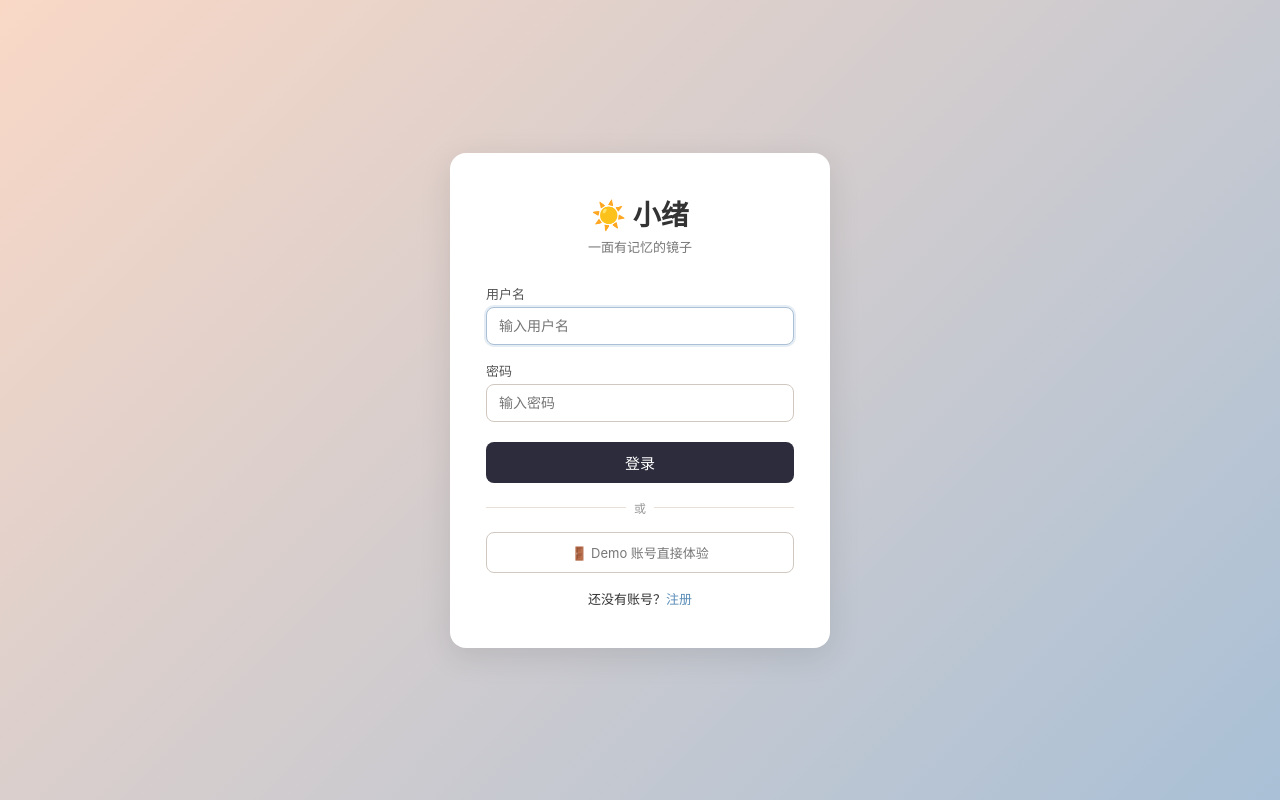
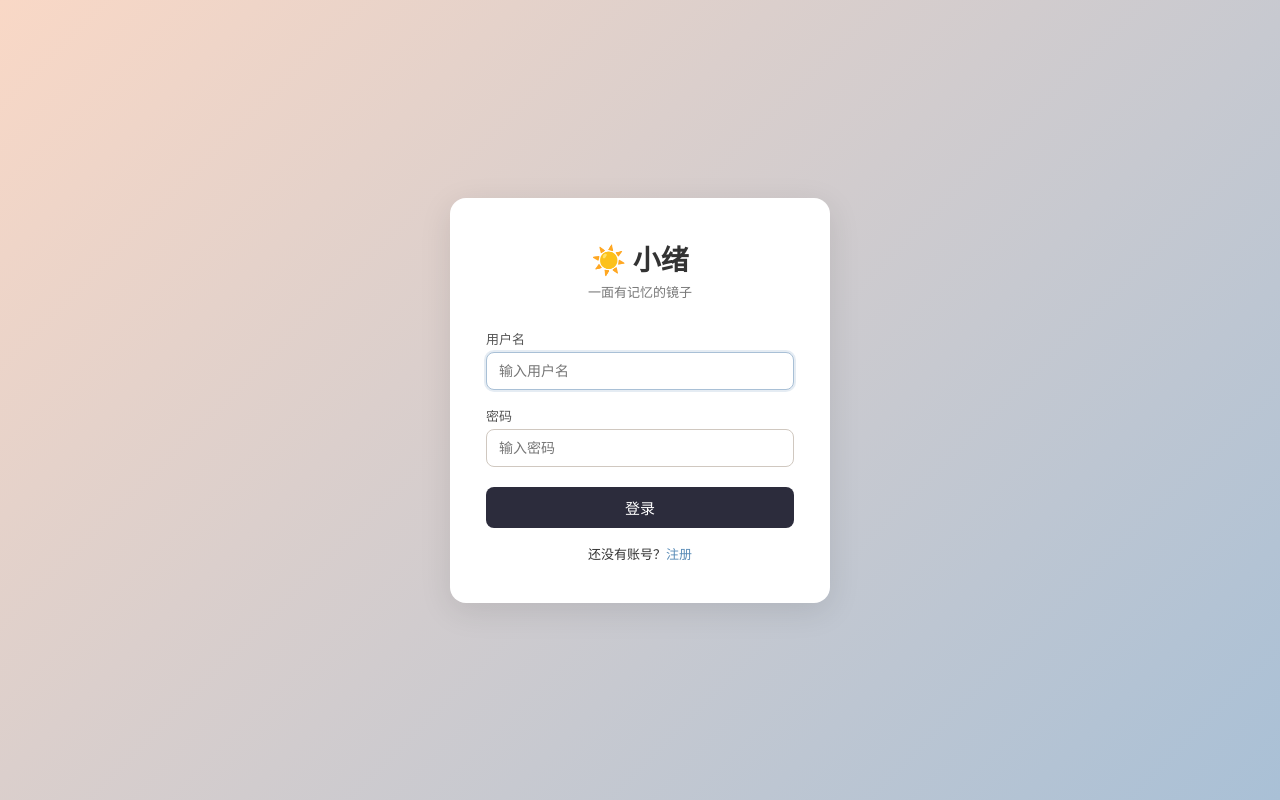
Before and after one commit to zzzmy77/xiaoxu-self-observation, a Flask app: page /auth/login in a window 1280 px wide. Run offline with Flask 3, Linux system fonts and the light colour scheme.

Commit message:
hide: 登录页 demo 入口 display:none，保留代码

```diff
--- a/templates/login.html
+++ b/templates/login.html
@@ -142,9 +142,9 @@
             <button type="submit" class="auth-btn">登录</button>
         </form>
 
-        <div class="auth-divider">或</div>
+        <div class="auth-divider" style="display:none;">或</div>
 
-        <a href="{{ url_for('auth.demo_login') }}" class="demo-btn">
+        <a href="{{ url_for('auth.demo_login') }}" class="demo-btn" style="display:none;">
             🚪 Demo 账号直接体验
         </a>
 
```
